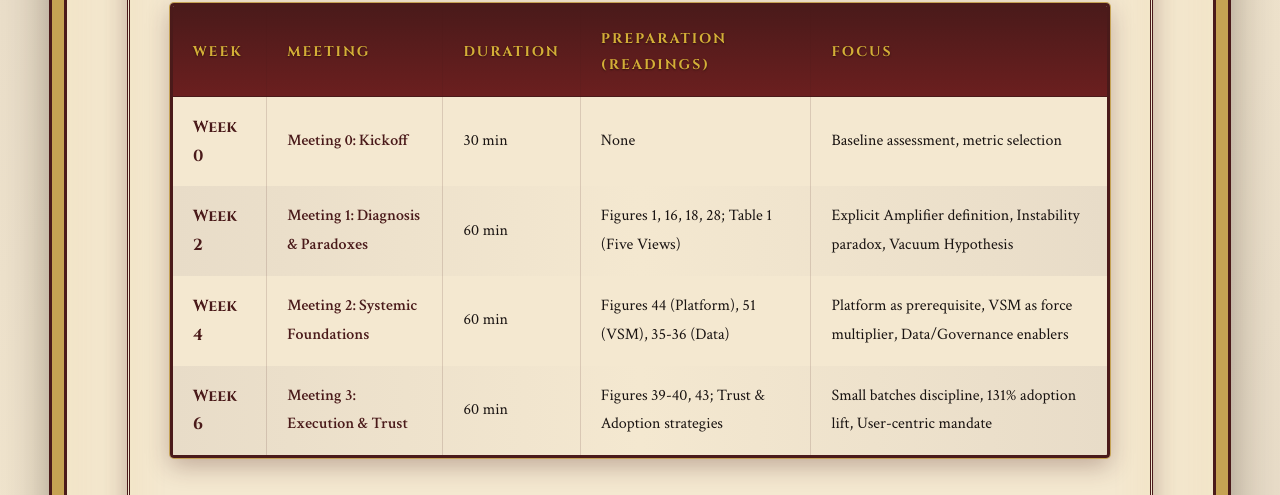
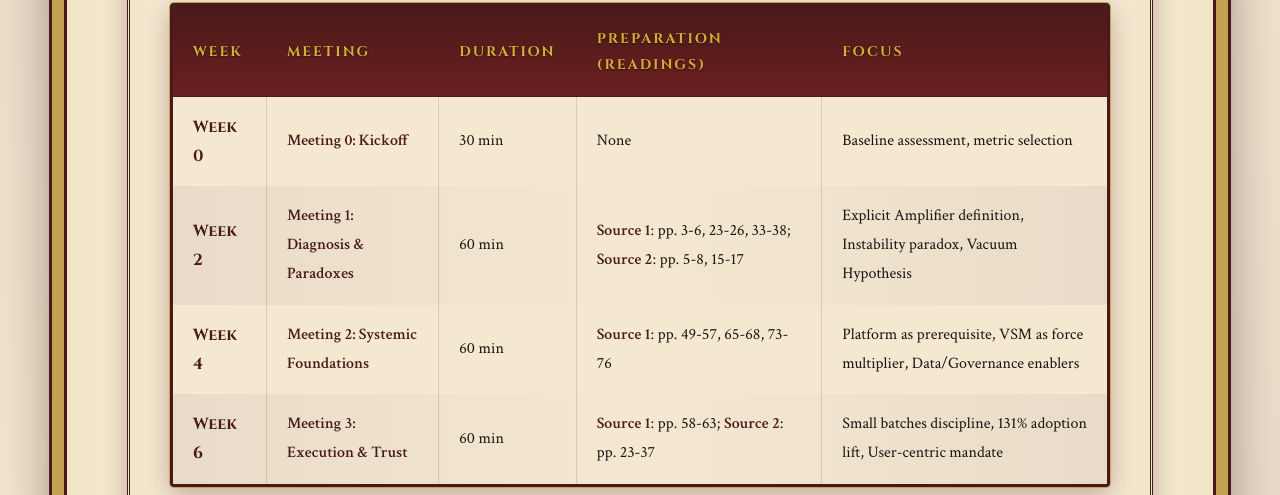
Before and after one commit to mhenke/dora-2024-ai-paradox, a plain HTML site: page index.html in a window 1280 px wide. Shown: the part 2638-3133 px from the top of the page. Drawn offline with Linux system fonts and the light colour scheme.

Commit message:
deploy: 4fc4b836ba0bc1e584b81d3d41a5715c35799c02

```diff
--- a/index.html
+++ b/index.html
@@ -98,21 +98,21 @@
 <td class="table__cell">Week 2</td>
 <td class="table__cell"><strong>Meeting 1: Diagnosis &amp; Paradoxes</strong></td>
 <td class="table__cell">60 min</td>
-<td class="table__cell">Figures 1, 16, 18, 28; Table 1 (Five Views)</td>
+<td class="table__cell"><strong>Source 1</strong>: pp. 3-6, 23-26, 33-38; <strong>Source 2</strong>: pp. 5-8, 15-17</td>
 <td class="table__cell">Explicit Amplifier definition, Instability paradox, Vacuum Hypothesis</td>
 </tr>
 <tr class="table__row">
 <td class="table__cell">Week 4</td>
 <td class="table__cell"><strong>Meeting 2: Systemic Foundations</strong></td>
 <td class="table__cell">60 min</td>
-<td class="table__cell">Figures 44 (Platform), 51 (VSM), 35-36 (Data)</td>
+<td class="table__cell"><strong>Source 1</strong>: pp. 49-57, 65-68, 73-76</td>
 <td class="table__cell">Platform as prerequisite, VSM as force multiplier, Data/Governance enablers</td>
 </tr>
 <tr class="table__row">
 <td class="table__cell">Week 6</td>
 <td class="table__cell"><strong>Meeting 3: Execution &amp; Trust</strong></td>
 <td class="table__cell">60 min</td>
-<td class="table__cell">Figures 39-40, 43; Trust &amp; Adoption strategies</td>
+<td class="table__cell"><strong>Source 1</strong>: pp. 58-63; <strong>Source 2</strong>: pp. 23-37</td>
 <td class="table__cell">Small batches discipline, 131% adoption lift, User-centric mandate</td>
 </tr>
 </tbody>
```
Also changed, not shown: DORA_AI_Paradox.html (+3 -3 lines).
